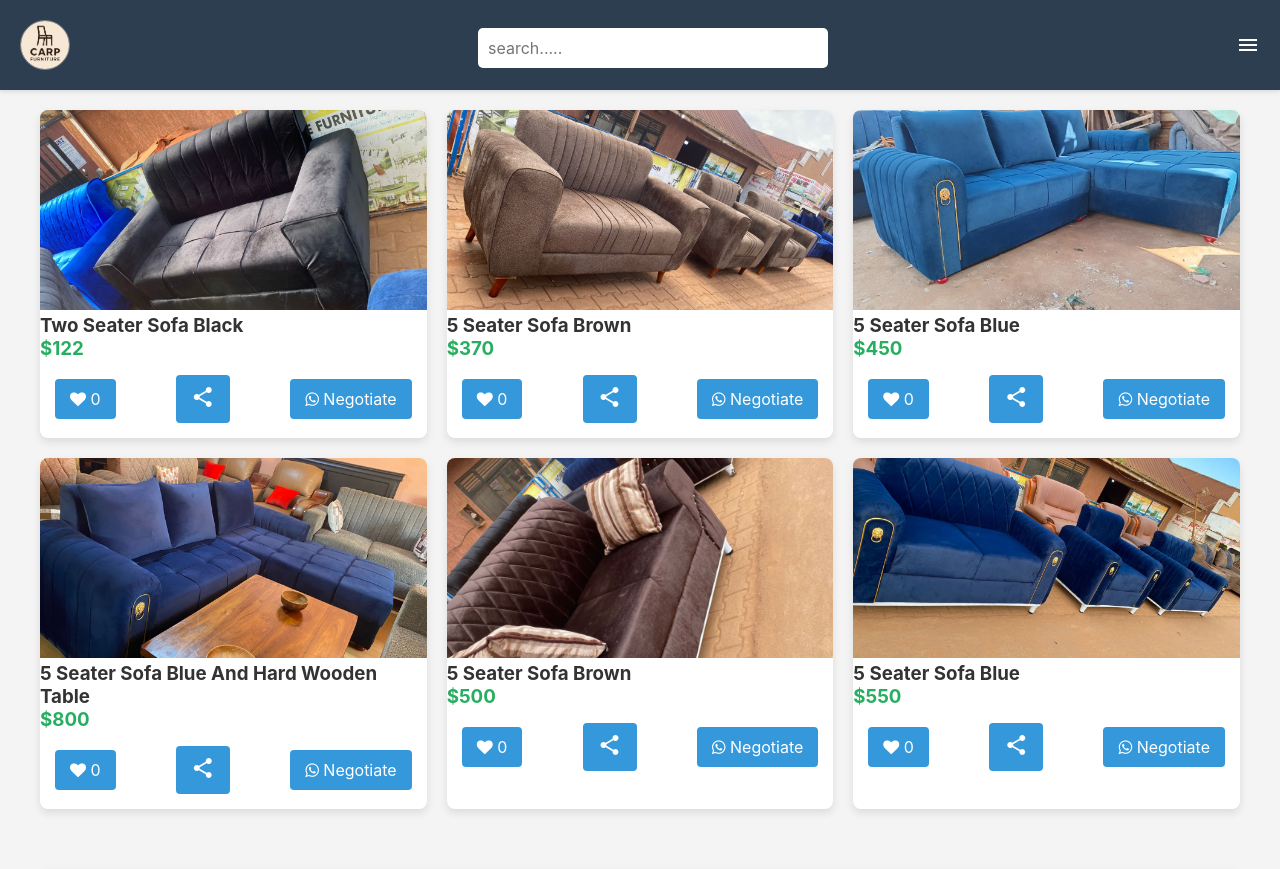
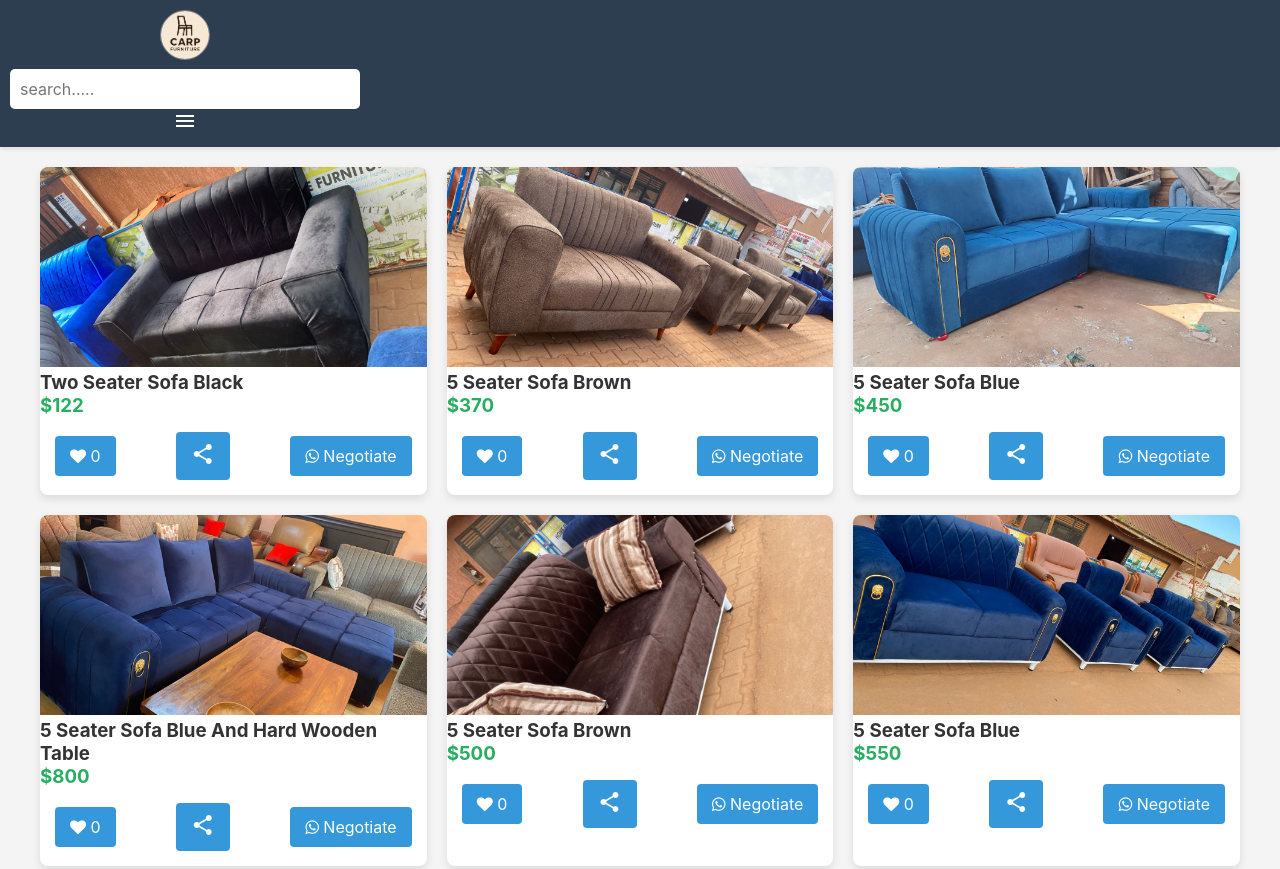
Before and after one commit to bitbyte-bit/plaxedas001, a plain HTML site: page index.html in a window 1280 px wide. Shown: the top 869 px of the page. Drawn offline with Linux system fonts and the light colour scheme; no server answers.

Commit message:
Update styles.css
ss

```diff
--- a/styles.css
+++ b/styles.css
@@ -13,9 +13,11 @@ body {
 header {
     background:#2c3e50;
     text-align: center;
-    padding: 20px;
+    padding: 10px;
     color: white;
     box-shadow: 0 2px 4px rgba(0,0,0,0.1);
+    display:flex;
+    justify-content:space-between;
 }
 
 header h1 {
@@ -39,13 +41,7 @@ header input {
         width:350px;
     }
 }
-header nav{
-    display: flex;
-    justify-content: space-between;
-    box-sizing:border-box;
-    gap:10px;
-    align-items: center;
-}
+
 header nav img {
     border: 1px solid grey;
     width:50px;
```
